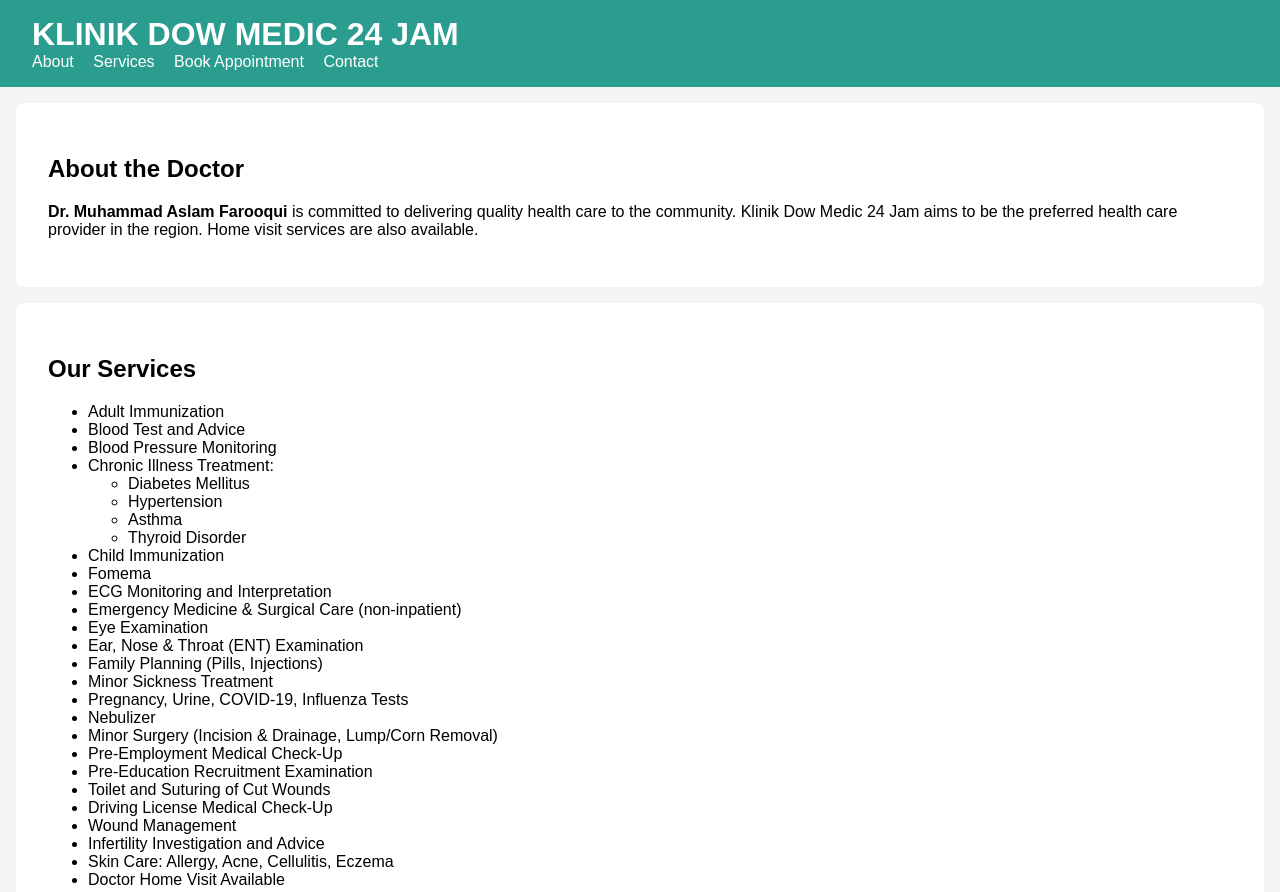
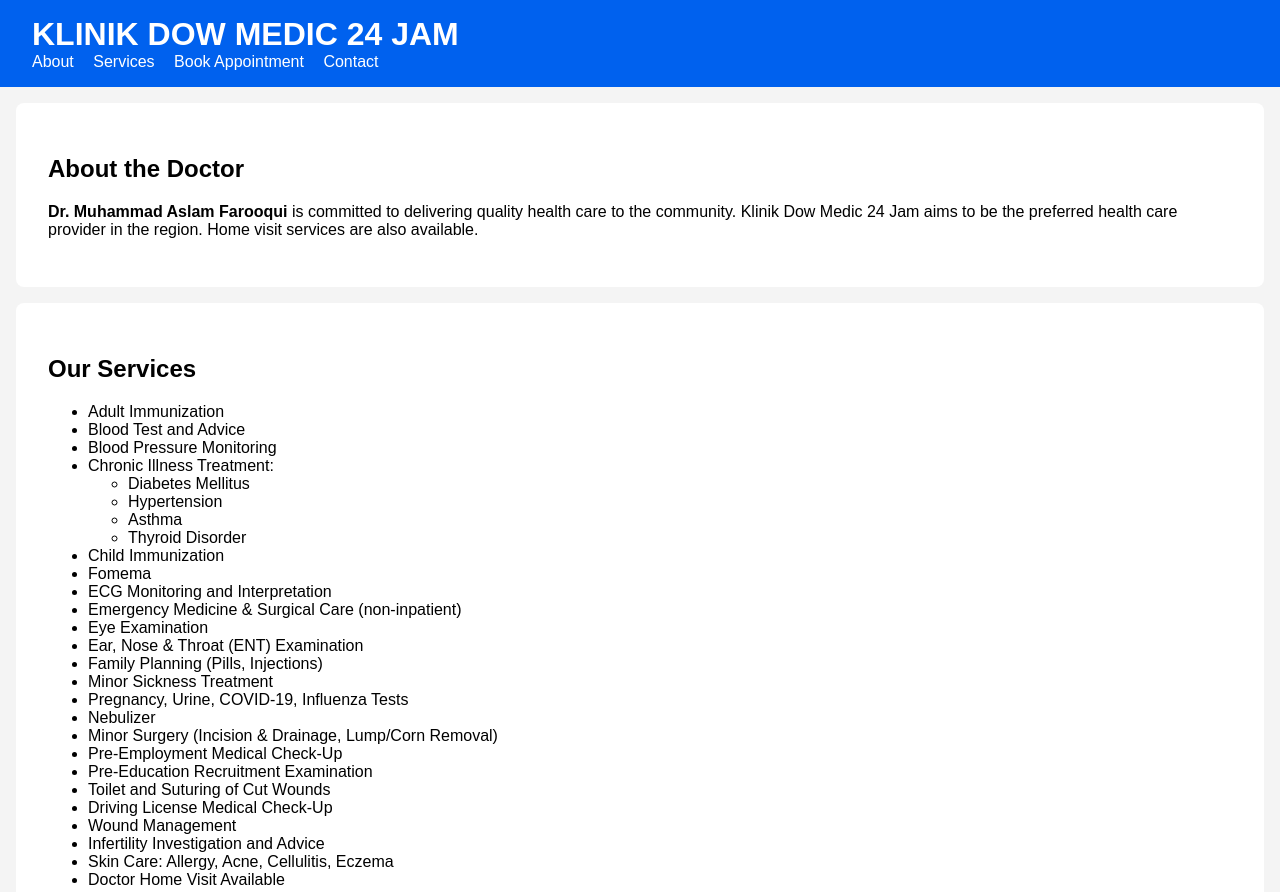
Before and after one commit to Shahmeenfarooqui/clinic-website, a plain HTML site: page index.html in a window 1280 px wide. Shown: the top 892 px of the page. Drawn offline with Linux system fonts and the light colour scheme.

Commit message:
Add files via upload

```diff
--- a/style.css
+++ b/style.css
@@ -6,7 +6,7 @@ body {
     background: #f4f4f4;
 }
 header {
-    background: #2a9d8f;
+    background: #0061ee;
     color: white;
     padding: 1rem 2rem;
 }
```
